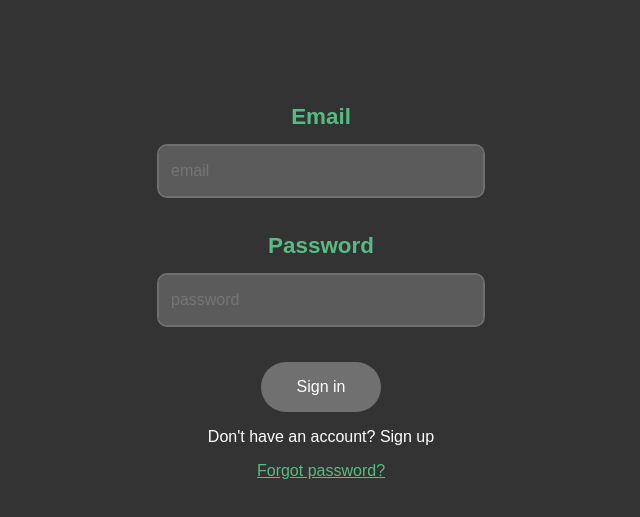
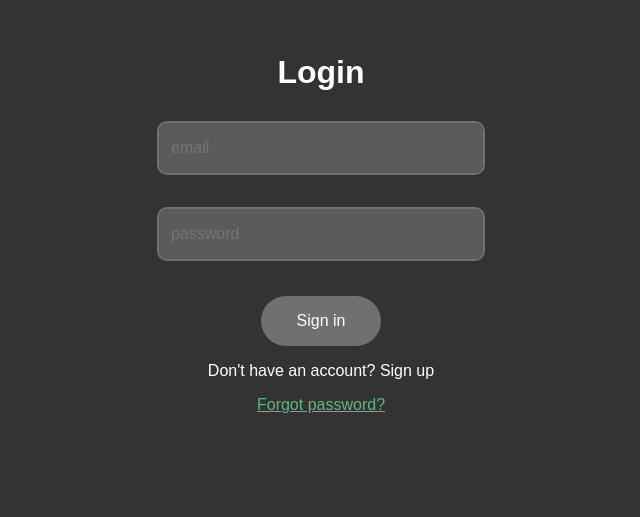
Before and after one commit to EmSley77/SnippetLookup, a React (Vite) app: page / in a window 1280 px wide. Shown: the part 121-638 px from the top of the page, without its empty margins (319-959 px from the left). Built offline with nearby package versions, Linux system fonts and the light colour scheme; no server answers.

Commit message:
adding pages and logic for password reset

```diff
--- a/src/Components/Pages/Wrapper.jsx
+++ b/src/Components/Pages/helper/Wrapper.jsx
@@ -1,5 +1,5 @@
 import React, { useEffect, useState } from 'react'
-import { supabaseClient } from '../../Helper/supabase-helper.js'
+import { supabaseClient } from '../../../Helper/supabase-helper.js'
 import { Navigate } from 'react-router'
 export default function Wrapper({ children }) {
     const [authenticated, setAuthenticated] = useState(false)
--- a/src/Components/Pages/Login.jsx
+++ b/src/Components/Pages/public/Login.jsx
@@ -1,7 +1,7 @@
 import React, { useEffect, useState } from 'react'
 import { Link, useNavigate } from 'react-router'
-import { supabaseClient } from '../../Helper/supabase-helper.js'
-import '../../Styles/login.css'
+import { supabaseClient } from '../../../Helper/supabase-helper.js'
+import '../../../Styles/login.css'
 
 export default function Login() {
 
@@ -59,22 +59,22 @@ export default function Login() {
                     alignItems: "center",
                     height: "100vh"
                 }}>
+                    <div>
+                        <h1 style={{color:"#fff"}}>Login</h1>
+                    </div>
                 <form className="form" onSubmit={handleLoginSubmit}>
 
-                    <label htmlFor='email'>Email</label>
+
                     <input
                         required={true}
-                        id='email'
                         type="email"
                         placeholder='email'
                         autoComplete='off'
                         onChange={e => setEmail(e.target.value)}
                     />
 
-                    <label htmlFor='password'>Password</label>
                     <input
                         required={true}
-                        id='password'
                         type="password"
                         placeholder='password'
                         autoComplete='off'
--- a/src/Components/Pages/Register.jsx
+++ b/src/Components/Pages/public/Register.jsx
@@ -1,6 +1,6 @@
 import { useState, useEffect } from 'react'
 import React from 'react'
-import { supabaseClient } from '../../Helper/supabase-helper'
+import { supabaseClient } from '../../../Helper/supabase-helper'
 import { Link } from 'react-router'
 
 export default function Register() {
@@ -62,22 +62,24 @@ export default function Register() {
                     alignItems: "center",
                     height: "100vh"
                 }}>
+                <div>
+                    <h1 style={{ color: "#fff" }}>Register</h1>
+                </div>
                 <form className="form" onSubmit={handleRegisterSubmit}>
 
-                    <label htmlFor='email'>Email</label>
+
                     <input
                         required={true}
-                        id='email'
+
                         type="email"
                         placeholder='email'
                         autoComplete='off'
                         onChange={e => setEmail(e.target.value)}
                     />
 
-                    <label htmlFor='password'>Password</label>
+
                     <input
                         required={true}
-                        id='password'
                         type="password"
                         placeholder='password'
                         autoComplete='off'
--- a/src/Components/Pages/ResetPassword.jsx
+++ b/src/Components/Pages/public/ResetPassword.jsx
@@ -1,6 +1,6 @@
 import React, { useEffect, useState } from 'react'
 import { Link } from 'react-router'
-import { supabaseClient } from '../../Helper/supabase-helper';
+import { supabaseClient } from '../../../Helper/supabase-helper';
 export default function ResetPassword() {
 
     const [email, setEmail] = useState('')
--- a/src/Styles/login.css
+++ b/src/Styles/login.css
@@ -3,7 +3,6 @@
     display: flex;
     flex-direction: column;
     align-items: center;
-    justify-content: space-between;
     gap: 1rem;
     padding: 2rem;
     height: 350px;
```
Also changed, not shown: src/Components/Pages/public/PassswordUpdate.jsx (added, +65 -0 lines), src/main.jsx (+5 -5 lines).
